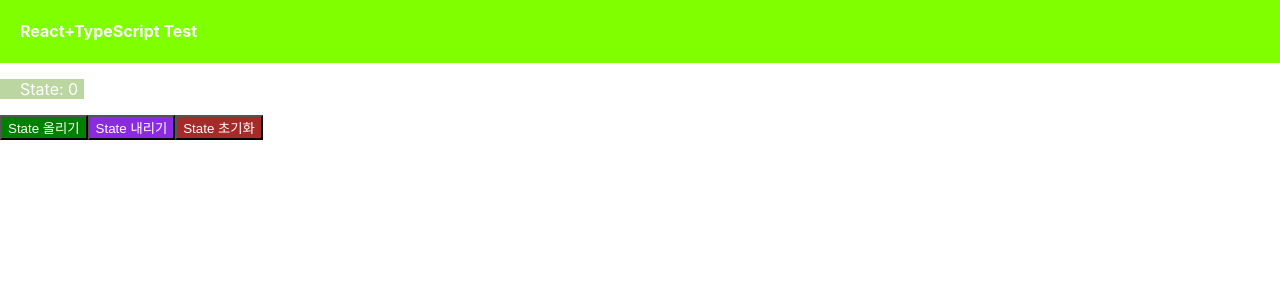
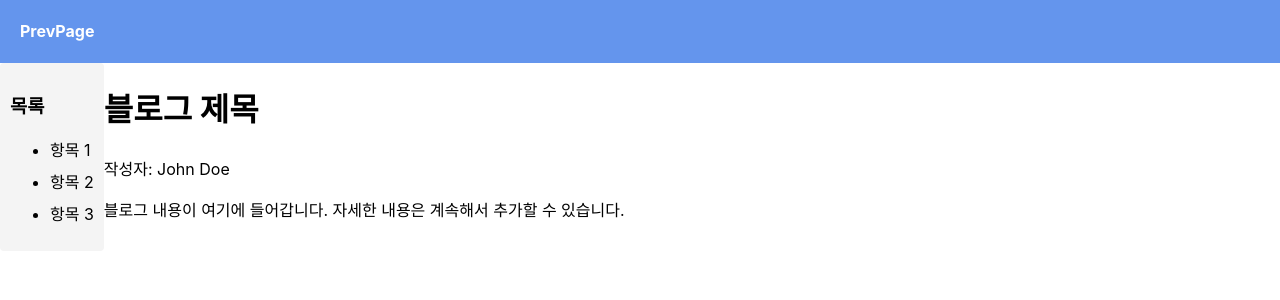
Before and after one commit to yoo0125/reactTstest, a React (Create React App) app in the folder rets/: page /PrevPage in a window 1280 px wide. Shown: the top 300 px of the page. Built offline with nearby package versions, Linux system fonts and the light colour scheme.

Commit message:
블로그 제작중

```diff
--- a/rets/package.json
+++ b/rets/package.json
@@ -10,8 +10,11 @@
     "@types/node": "^16.18.65",
     "@types/react": "^18.2.38",
     "@types/react-dom": "^18.2.17",
+    "bootstrap": "^5.3.2",
     "react": "^18.2.0",
+    "react-bootstrap": "^2.9.1",
     "react-dom": "^18.2.0",
+    "react-router-dom": "^6.20.0",
     "react-scripts": "5.0.1",
     "typescript": "^4.9.5",
     "web-vitals": "^2.1.4",
--- a/rets/src/App.tsx
+++ b/rets/src/App.tsx
@@ -1,11 +1,16 @@
 import React from 'react'
-import Page from "./component/Page";
+import { BrowserRouter as Router, Routes, Route } from 'react-router-dom';
+import Page from './component/Page';
+import PrevPage from './component/PrevPage';
 
-export const App = () => {
+export const App: React.FC = () => {
   return (
-    <div>
-      <Page />
-    </div>
+    <Router>
+      <Routes>
+        <Route path= "/" element={<Page someDynamicValue="example"/>} />
+        <Route path= "/PrevPage" element={<PrevPage />}/>
+      </Routes>
+    </Router>
   )
 }
 
--- a/rets/src/component/Page.tsx
+++ b/rets/src/component/Page.tsx
@@ -1,24 +1,29 @@
 import React, { useState } from 'react';
-import './Page.css';
+import '../css/Page.css';
+import { useNavigate } from 'react-router-dom';
 
 interface CounterState {
-  count: number;
+  someDynamicValue: string;
 }
 
-const Page= () => {
-  const [count, setCount] = useState<CounterState>({ count: 0 });
+const Page: React.FC<CounterState> = ({ someDynamicValue }) => {
+  const [count, setCount] = useState<number>(0);
+  const navigate = useNavigate();
 
   const increaseCountState = () => {
-  setCount((prevState) => ({ count : prevState.count + 1 }));
+  setCount((prevState) => ( prevState + 1 ));
   };
 
   const decreaseCountState = () => {
-  setCount((prevState) => ({ count : prevState.count - 1 }));
+  setCount((prevState) => ( prevState - 1 ));
   };
 
   const resetCountState = () => {
-  setCount({ count : 0 });
+  setCount(0);
   };
+
+  const handleClick = () => {
+  navigate('/PrevPage')}
 
   return (
     <div>
@@ -26,10 +31,13 @@ const Page= () => {
         <h4>React+TypeScript Test</h4>
       </div>
     <div>
-      <p className='state-img'>State: {count.count}</p>
+      <h2 className='state-img'>State: {count}</h2>
+      <div>
       <button onClick={increaseCountState} className='Upbutton'>State 올리기</button>
       <button onClick={decreaseCountState} className='Downbutton'>State 내리기</button>
       <button onClick={resetCountState} className='Resetbutton'>State 초기화</button>
+      <button onClick={handleClick} className='Prevbutton'> 다음페이지로 이동</button>
+      </div>
     </div>
     </div>
   );
--- /dev/null
+++ b/rets/src/component/PrevPage.tsx
@@ -0,0 +1,36 @@
+import React, { useState } from 'react';
+import '../css/PrevPage.css';
+
+interface CounterState {
+}
+
+const PrevPage: React.FC = () => {
+  return (
+    <div>
+    <div className='blue-nav'>
+        <h4>PrevPage</h4>
+    </div>
+        <div className='container'>
+            <div className='sidebar'>
+                <h3>목록</h3>
+            <ul className='sidebarList'>
+                <li>항목 1</li>
+                <li>항목 2</li>
+                <li>항목 3</li>
+            </ul>
+            </div>
+        <div className='content'>
+            <div className='center'>
+            <h1>블로그 제목</h1>
+            <p>작성자: John Doe</p>
+            <p>
+                블로그 내용이 여기에 들어갑니다. 자세한 내용은 계속해서 추가할 수 있습니다.
+            </p>
+            </div>
+        </div>
+    </div>
+    </div>
+  )
+}
+
+export default PrevPage;
--- a/rets/src/component/Page.css
+++ b/rets/src/css/Page.css
@@ -6,21 +6,30 @@
     padding-left: 20px;
     }
 .state-img{
+    justify-content: center;
     display: flex;
     background-color: rgb(187, 214, 160);
-    width: 4rem;
-    color: #fff;
-    padding-left: 20px;
+    width: 6rem;
+    margin-left: 55rem;
 }
 .Upbutton {
 background-color: green;
 color: #fff;
+margin-left: 55rem;
 }
 .Downbutton {
 background-color: blueviolet;
 color: #fff;
+margin-left: 55rem;
 }
 .Resetbutton {
 background-color: brown;
 color: #fff;
+margin-left: 55rem;
 }
+.Prevbutton {
+background-color: cornflowerblue;
+color: #fff;
+
+margin-left: 61rem;
+}
--- /dev/null
+++ b/rets/src/css/PrevPage.css
@@ -0,0 +1,45 @@
+.blue-nav {
+    display: flex;
+    background-color: cornflowerblue;
+    width: 100%;
+    color: white;
+    padding-left: 20px;
+    }
+.blog {
+    font-family: Arial, sans-serif;
+    margin: 20px auto;
+    max-width: 1600px;
+    padding: 20px;
+    box-shadow: 0 0 10px rgba(0, 0, 0, 0.1);
+    background-color: #fff;
+}
+.sidebarList li {
+    margin-bottom: 8px;
+    cursor: pointer;
+}
+.title {
+    font-size: 24px;
+    margin-bottom: 10px;
+}
+.meta {
+    color: #555;
+    font-size: 14px;
+    margin-bottom: 20px;
+}
+.content {
+    line-height: 1.6;
+}
+.container {
+    display: flex;
+}
+.li sidebar{
+    background-color: #f4f4f4;
+    padding: 10px;
+    border-radius: 4px;
+    width: 200px;
+}
+.sidebar {
+    background-color: #f4f4f4;
+    padding: 10px;
+    border-radius: 4px;
+}
```
Also changed, not shown: 1 other file (tests, documents, lock files or other folders).
